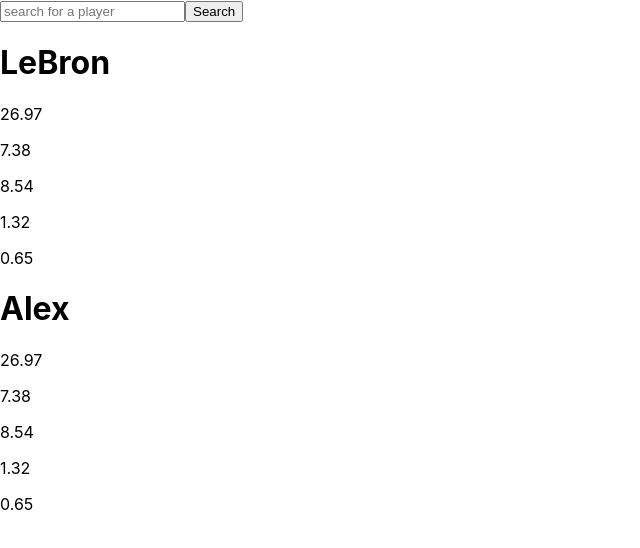
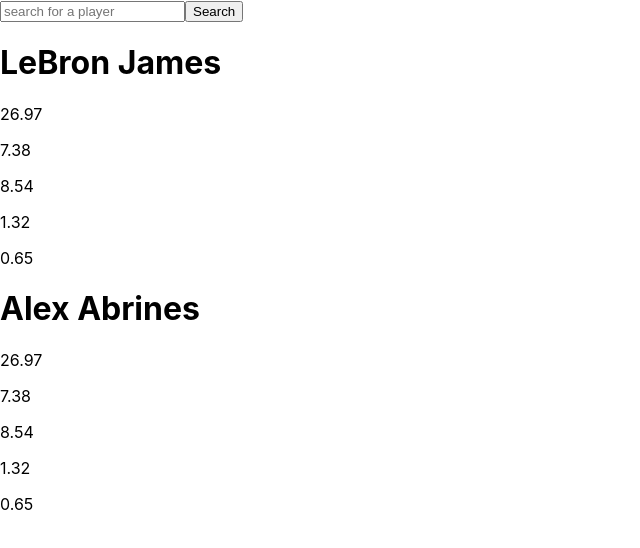
Before and after one commit to samorgan32/sei-proj-2-nba, a React (Create React App) app: page / in a window 1280 px wide. Shown: the top 548 px of the page, without its empty margins (0-640 px from the left). Built offline with nearby package versions, Linux system fonts and the light colour scheme.

Commit message:
capturing search value

```diff
--- a/src/App.js
+++ b/src/App.js
@@ -13,7 +13,7 @@
 
   return (
     <div>
-      <Search />
+      <Search players={players} setPlayers={setPlayers} />
       <PlayerList players={players} setPlayers={setPlayers} />
     </div>
   );
--- a/src/components/Player.js
+++ b/src/components/Player.js
@@ -14,7 +14,7 @@
                 players.map((player) => (
                     <div>
                         <div>
-                            <h1>{player.first_name}</h1>
+                            <h1>{player.first_name} {player.last_name}</h1>
                         </div>
                         <div>
                             <p>{player.pts}</p>
--- a/src/components/Search.js
+++ b/src/components/Search.js
@@ -1,10 +1,14 @@
-import React from 'react';
+import React, { useState } from 'react';
 
-const Search = () => {
+const Search = ({ players, setPlayers }) => {
+    const handleSearch = (event) => {
+        console.log(event.target.value)
+    }
+
     return (
         <div>
             <label htmlFor="search"></label>
-            <input type="Search" placeholder="search for a player" />
+            <input type="Search" placeholder="search for a player" onChange={handleSearch} />
             <button>Search</button>
         </div>
     );
```
